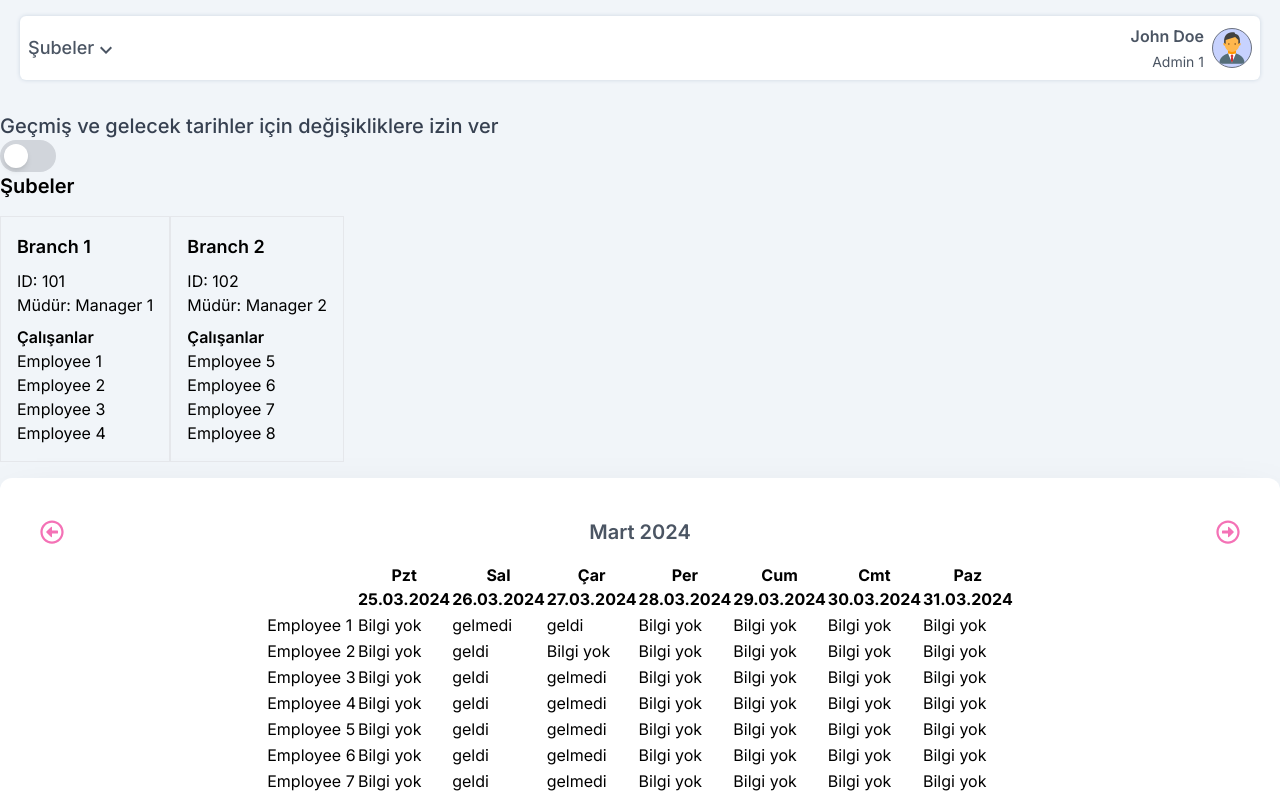
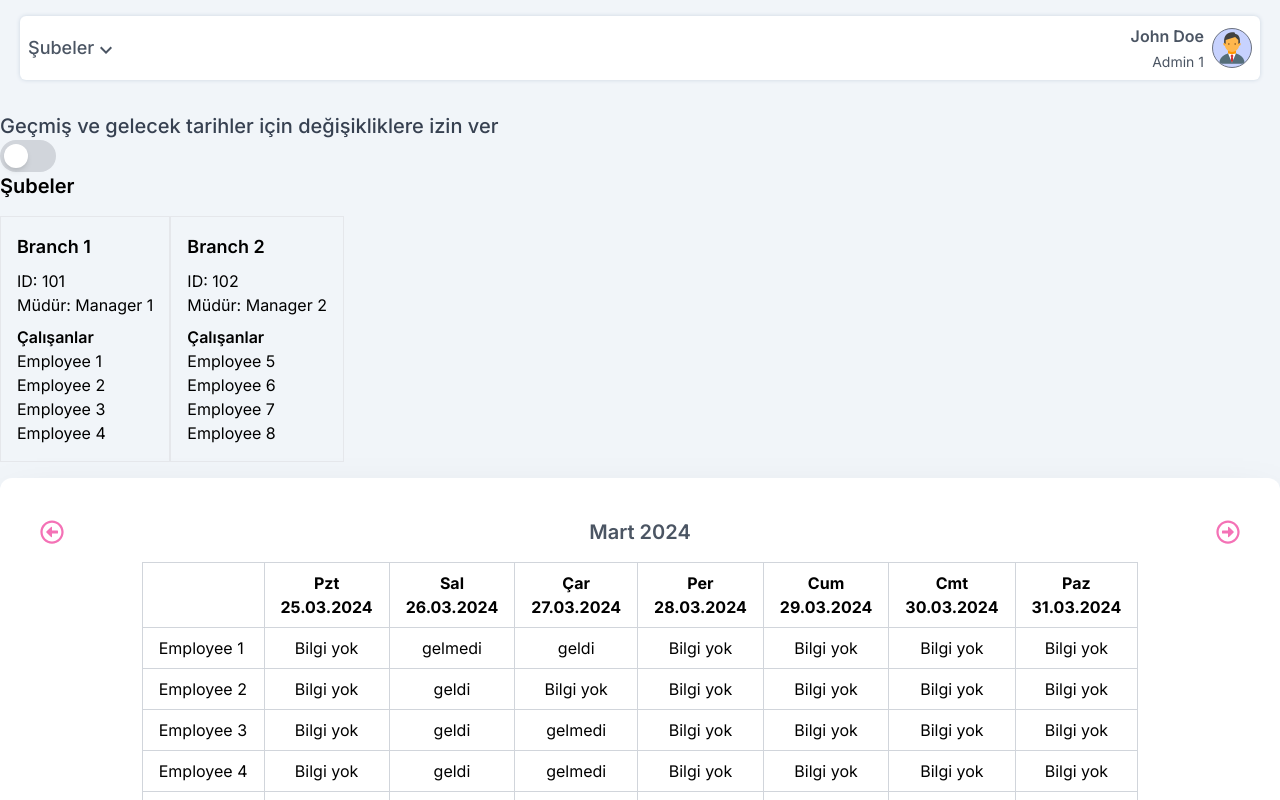
Before and after one commit to gokcetasci/Employee-Attendance-Tracker-Project, a Next.js app: page / in a window 1280 px wide. Shown: the top 800 px of the page. Built offline with nearby package versions, Linux system fonts and the light colour scheme.

Commit message:
style edited

```diff
--- a/components/generalcalendar/index.js
+++ b/components/generalcalendar/index.js
@@ -8,6 +8,7 @@ import {
   FaRegArrowAltCircleLeft,
   FaRegArrowAltCircleRight,
 } from "react-icons/fa";
+
 const GeneralCalendar = ({ allowPastAndFutureChanges }) => {
   const [currentDate, setCurrentDate] = useState(new Date());
   const { admin } = useStore.getState();
@@ -124,12 +125,12 @@ const GeneralCalendar = ({ allowPastAndFutureChanges }) => {
         <button onClick={goToNextWeek}> <FaRegArrowAltCircleRight className="text-pink-400 w-6 h-6 hover:text-indigo-600 hover:scale-110" /></button>
       </div>
 
-      <table>
+      <table className="border-collapse border border-gray-300">
         <thead>
           <tr>
-            <th></th>
+            <th className="border border-gray-300"></th>
             {getWeekDates(currentDate).map((date, index) => (
-              <th key={index}>
+              <th key={index} className="border border-gray-300 px-4 py-2 text-center">
                 <p>{date.toLocaleDateString("tr-TR", { weekday: "short" })}</p>
                 <p>{date.toLocaleDateString("tr-TR")}</p>
               </th>
@@ -139,9 +140,9 @@ const GeneralCalendar = ({ allowPastAndFutureChanges }) => {
         <tbody>
           {admin.branches.flatMap((branch) => branch.manager.employees).map((employee) => (
             <tr key={employee.id}>
-              <td><Link href={`/employee/${employee.id}`}>{employee.name}</Link></td>
+              <td className="border border-gray-300 px-4 py-2"><Link href={`/employee/${employee.id}`}>{employee.name}</Link></td>
               {getWeekDates(currentDate).map((date, index) => (
-                <td key={index} onClick={() =>
+                <td key={index} className="border border-gray-300 px-4 py-2 text-center" onClick={() =>
                   allowPastAndFutureChanges
                     ? openPopup(employee.id, date)
                     : date.toDateString() === new Date().toDateString()
```
